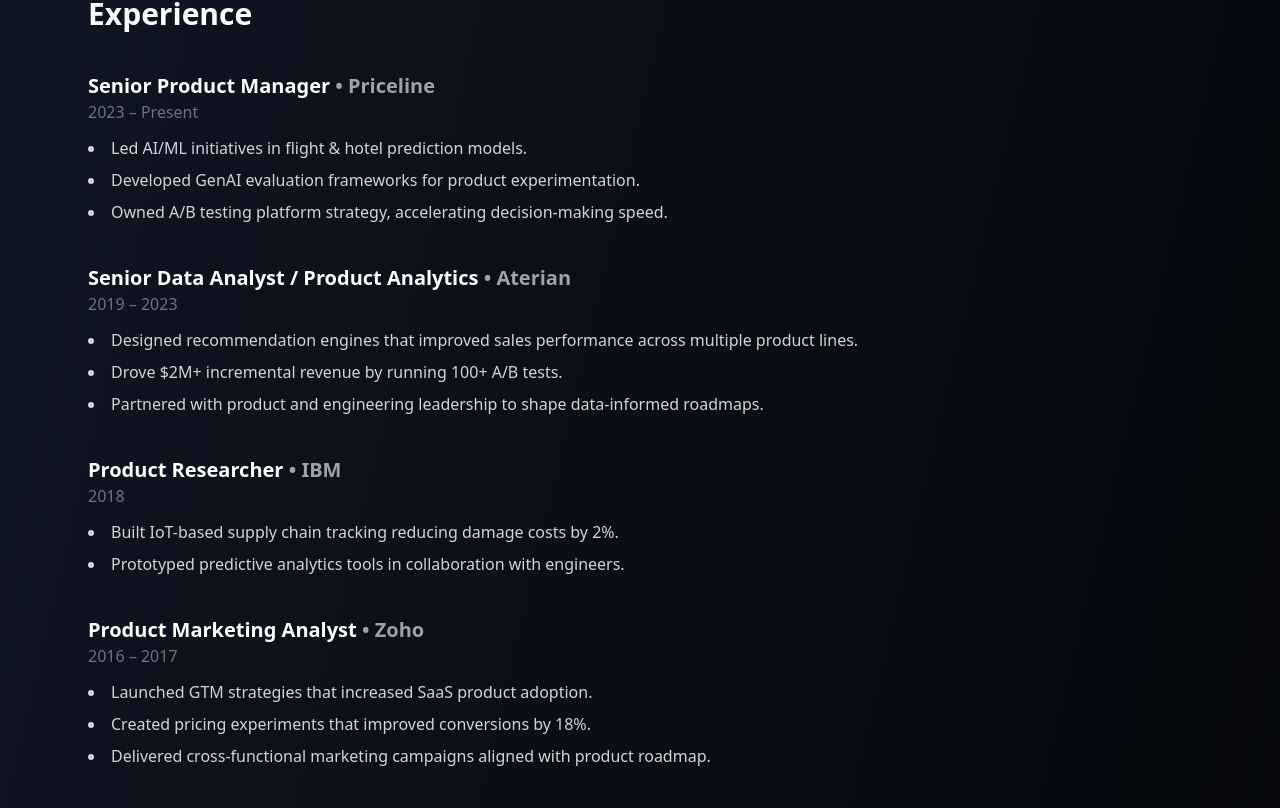
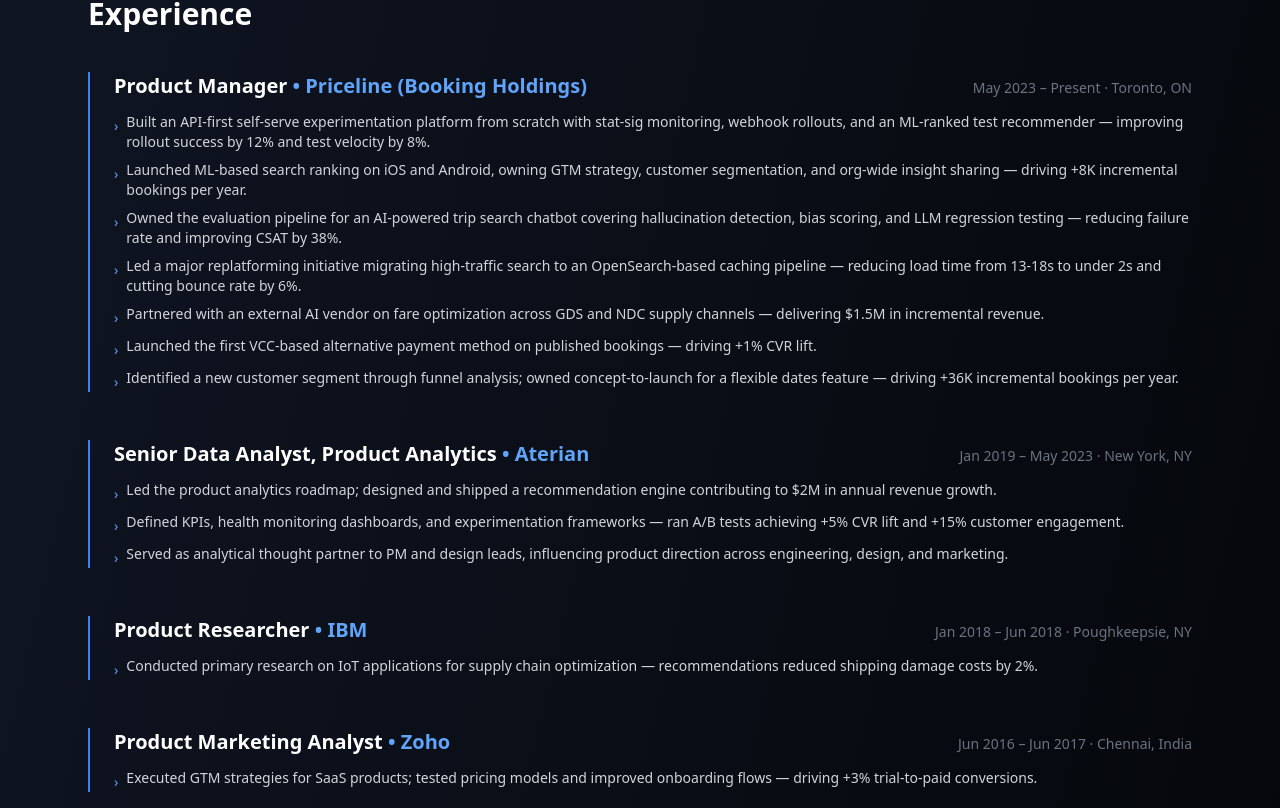
Before and after one commit to ibrahimasifali94/portfolio, a React (Vite) app in the folder portfolio-react-netlify 3/: page / in a window 1280 px wide. Shown: the part 1392-2200 px from the top of the page. Built offline with nearby package versions, Linux system fonts and the light colour scheme.

Commit message:
Update Experience.jsx

```diff
--- a/portfolio-react-netlify 3/src/components/Experience.jsx
+++ b/portfolio-react-netlify 3/src/components/Experience.jsx
@@ -1,42 +1,47 @@
 export default function Experience() {
   const experiences = [
     {
-      company: "Priceline",
-      role: "Senior Product Manager",
-      years: "2023 – Present",
+      company: "Priceline (Booking Holdings)",
+      role: "Product Manager",
+      years: "May 2023 – Present",
+      location: "Toronto, ON",
       bullets: [
-        "Led AI/ML initiatives in flight & hotel prediction models.",
-        "Developed GenAI evaluation frameworks for product experimentation.",
-        "Owned A/B testing platform strategy, accelerating decision-making speed."
+        "Built an API-first self-serve experimentation platform from scratch with stat-sig monitoring, webhook rollouts, and an ML-ranked test recommender — improving rollout success by 12% and test velocity by 8%.",
+        "Launched ML-based search ranking on iOS and Android, owning GTM strategy, customer segmentation, and org-wide insight sharing — driving +8K incremental bookings per year.",
+        "Owned the evaluation pipeline for an AI-powered trip search chatbot covering hallucination detection, bias scoring, and LLM regression testing — reducing failure rate and improving CSAT by 38%.",
+        "Led a major replatforming initiative migrating high-traffic search to an OpenSearch-based caching pipeline — reducing load time from 13-18s to under 2s and cutting bounce rate by 6%.",
+        "Partnered with an external AI vendor on fare optimization across GDS and NDC supply channels — delivering $1.5M in incremental revenue.",
+        "Launched the first VCC-based alternative payment method on published bookings — driving +1% CVR lift.",
+        "Identified a new customer segment through funnel analysis; owned concept-to-launch for a flexible dates feature — driving +36K incremental bookings per year."
       ]
     },
     {
       company: "Aterian",
-      role: "Senior Data Analyst / Product Analytics",
-      years: "2019 – 2023",
+      role: "Senior Data Analyst, Product Analytics",
+      years: "Jan 2019 – May 2023",
+      location: "New York, NY",
       bullets: [
-        "Designed recommendation engines that improved sales performance across multiple product lines.",
-        "Drove $2M+ incremental revenue by running 100+ A/B tests.",
-        "Partnered with product and engineering leadership to shape data-informed roadmaps."
+        "Led the product analytics roadmap; designed and shipped a recommendation engine contributing to $2M in annual revenue growth.",
+        "Defined KPIs, health monitoring dashboards, and experimentation frameworks — ran A/B tests achieving +5% CVR lift and +15% customer engagement.",
+        "Served as analytical thought partner to PM and design leads, influencing product direction across engineering, design, and marketing."
       ]
     },
     {
       company: "IBM",
       role: "Product Researcher",
-      years: "2018",
+      years: "Jan 2018 – Jun 2018",
+      location: "Poughkeepsie, NY",
       bullets: [
-        "Built IoT-based supply chain tracking reducing damage costs by 2%.",
-        "Prototyped predictive analytics tools in collaboration with engineers."
+        "Conducted primary research on IoT applications for supply chain optimization — recommendations reduced shipping damage costs by 2%."
       ]
     },
     {
       company: "Zoho",
       role: "Product Marketing Analyst",
-      years: "2016 – 2017",
+      years: "Jun 2016 – Jun 2017",
+      location: "Chennai, India",
       bullets: [
-        "Launched GTM strategies that increased SaaS product adoption.",
-        "Created pricing experiments that improved conversions by 18%.",
-        "Delivered cross-functional marketing campaigns aligned with product roadmap."
+        "Executed GTM strategies for SaaS products; tested pricing models and improved onboarding flows — driving +3% trial-to-paid conversions."
       ]
     }
   ];
@@ -44,16 +49,21 @@
   return (
     <div className="max-w-6xl mx-auto py-20 px-6">
       <h2 className="text-3xl font-bold mb-10">Experience</h2>
-      <div className="space-y-10">
+      <div className="space-y-12">
         {experiences.map((exp, idx) => (
-          <div key={idx}>
-            <h3 className="text-xl font-semibold">
-              {exp.role} <span className="text-gray-400">• {exp.company}</span>
-            </h3>
-            <p className="text-gray-500 mb-3">{exp.years}</p>
-            <ul className="list-disc list-inside text-gray-300 space-y-2">
+          <div key={idx} className="border-l-2 border-blue-500 pl-6">
+            <div className="flex flex-col md:flex-row md:items-baseline md:justify-between mb-1">
+              <h3 className="text-xl font-semibold">
+                {exp.role} <span className="text-blue-400">• {exp.company}</span>
+              </h3>
+              <p className="text-gray-500 text-sm mt-1 md:mt-0">{exp.years} · {exp.location}</p>
+            </div>
+            <ul className="mt-3 space-y-2">
               {exp.bullets.map((b, i) => (
-                <li key={i}>{b}</li>
+                <li key={i} className="text-gray-300 text-sm flex gap-2">
+                  <span className="text-blue-400 mt-1 shrink-0">›</span>
+                  <span>{b}</span>
+                </li>
               ))}
             </ul>
           </div>
```
